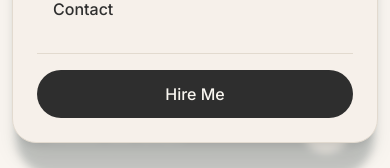
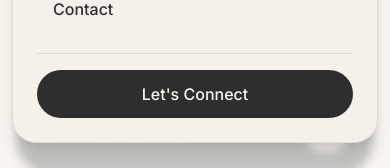
Before and after one commit to FarazSualeh/Faraz-Blog, a React (Vite) app: page /seo in a window 390 px wide. Both pictures are taken after a click on the button 343 px from the left and 36 px from the top of the page. Shown: the part 432-600 px from the top of the page. Built offline with nearby package versions, Linux system fonts and the light colour scheme; the HTML template or start-up script is replaced by a standard one.

Commit message:
Code edited in Lovable Code Editor
Edited UI in Lovable

```diff
--- a/src/components/Header.tsx
+++ b/src/components/Header.tsx
@@ -120,7 +120,7 @@ const Header = () => {
                   asChild
                 >
                   <a href="/contact" onClick={() => setIsMenuOpen(false)}>
-                    Hire Me
+                    Let's Connect
                   </a>
                 </Button>
               </div>
```
